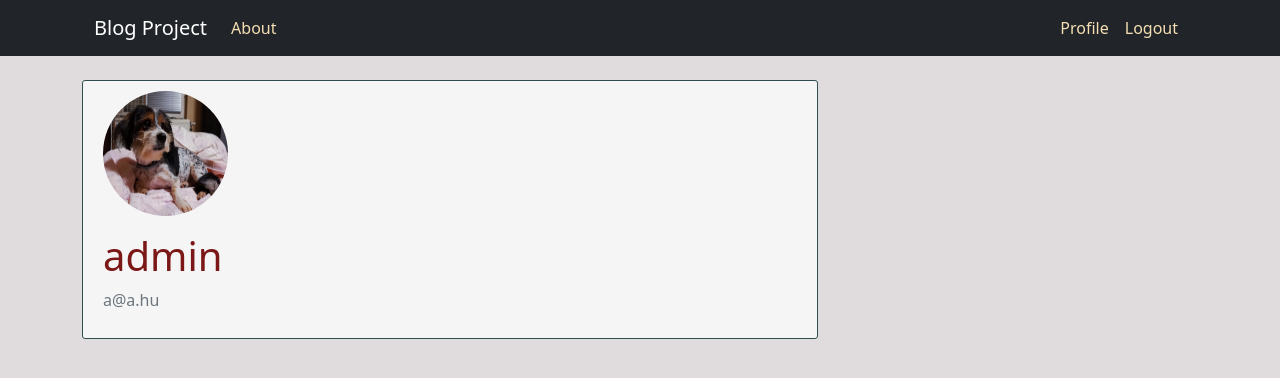
After one commit to devheki/2022_szeptember_django_ui, a Django app: page /profile/ in a window 1280 px wide. The commit adds this page. Shown: the top 378 px of the page. Run offline with Django 3.2, Linux system fonts and the light colour scheme; a user stored in the database is signed in; data comes from the database, SQL or seed files in the repository; both versions use the stored data as it was after the commit; parts of the project's set-up code (start-up, migrations or seed data) failed here and were passed over.

Commit message:
profile page

```diff
--- a/my_blog/my_blog/settings.py
+++ b/my_blog/my_blog/settings.py
@@ -135,3 +135,7 @@ CRISPY_ALLOWED_TEMPLATE_PACKS = "bootstrap5"
 CRISPY_TEMPLATE_PACK = 'bootstrap5'
 
 LOGIN_REDIRECT_URL = 'blog-home'
+LOGIN_URL = 'login'
+
+MEDIA_ROOT = os.path.join(BASE_DIR, 'media')
+MEDIA_URL = '/media/'
--- a/my_blog/my_blog/urls.py
+++ b/my_blog/my_blog/urls.py
@@ -16,15 +16,22 @@ Including another URLconf
 from django.contrib import admin
 from django.urls import path, include
 from user_registration.views import register as register_view
+from user_registration.views import profile_view
 from django.contrib.auth import views as auth_views
+from django.conf import settings
+from django.conf.urls.static import static
 
 urlpatterns = [
     path('', include('blog.urls')),
     path('admin/', admin.site.urls),
     path('register/', register_view, name="register"),
+    path('profile/', profile_view, name="profile"),
     path('login/', auth_views.LoginView.as_view(template_name='user/login.html'), name="login"),
     path('logout/', auth_views.LogoutView.as_view(template_name='user/logout.html'), name="logout"),
 ]
+
+if settings.DEBUG:
+    urlpatterns += static(settings.MEDIA_URL, document_root=settings.MEDIA_ROOT)
 
 
 """
--- a/my_blog/static/blog/main.css
+++ b/my_blog/static/blog/main.css
@@ -51,3 +51,14 @@ h1, h2, h3, h4, h5, h6 {
 .site-header .navbar-nav .nav-link:active {
     font-weight: 500;
 }
+
+.account-img {
+    height: 125px;
+    width: 125px;
+    margin-right: 20px;
+    margin-bottom: 16px;
+}
+
+.account-heading {
+    font-size: 2.5rem;
+}
--- a/my_blog/templates/base/navbar.html
+++ b/my_blog/templates/base/navbar.html
@@ -13,7 +13,7 @@
                 <!-- Navbar Right Side -->
                 <div class="navbar-nav ms-auto">
                     {% if user.is_authenticated %}
-                        <a class="nav-item nav-link" href="#">Profile</a>
+                        <a class="nav-item nav-link" href="{% url 'profile' %}">Profile</a>
                         <a class="nav-item nav-link" href="{% url 'logout' %}">Logout</a>
                     {% else %}
                         <a class="nav-item nav-link" href="{% url 'login' %}">Login</a>
--- /dev/null
+++ b/my_blog/templates/user/profile.html
@@ -0,0 +1,12 @@
+{% extends 'blog/base.html' %}
+{% block content %}
+    <div class="content-section">
+        <div class="media">
+            <img class="rounded-circle account-img" src="{{ user.profilemodel.image.url }}" width="125px", height="125px">
+            <div class="media-body">
+                <h2 class="account-heading">{{ user.username }}</h2>
+                <p class="text-secondary">{{ user.email }}</p>
+            </div>
+        </div>
+    </div>
+{% endblock content %}
--- a/my_blog/user_registration/views.py
+++ b/my_blog/user_registration/views.py
@@ -1,6 +1,9 @@
 from django.shortcuts import render, redirect
 from .forms import UserRegisterForm
 from django.contrib import messages
+from django.contrib.auth.decorators import login_required
+from .models import ProfileModel
+from django.contrib.auth.models import User
 
 # MVT - MVC (Djangoban MVT, mert a Template veszi át a Control szerepét)
 #  register oldal
@@ -16,6 +19,12 @@ def register(request):
         form = UserRegisterForm(request.POST)
         if form.is_valid():
             form.save()
+            # itt kell létrehoznom a profilt
+            username = form.cleaned_data.get('username')
+            usr_obj = User.objects.filter(username=username).first()
+
+            prof_temp = ProfileModel.objects.create(user_id=usr_obj.pk)
+
             messages.success(request, f"Your account has been created! You are able to login")
             # a login oldalra kellene irányítania
             # valamilyen visszajelzést kellene kapnom, hogy létrejött a userem
@@ -28,3 +37,8 @@ def register(request):
         'form': form
     }
     return render(request, 'user/register.html', context=context)
+
+# @login_required(login_url='login')
+@login_required
+def profile_view(request):
+    return render(request, 'user/profile.html')
```
Also changed, not shown: my_blog/db.sqlite3, my_blog/media/profile_pics/IMG_20200808_001940.jpg (added), my_blog/my_blog/media/default.jpg (renamed from my_blog/profile_pics/IMG_20200808_002015.jpg), my_blog/my_blog/media/profile_pics/IMG_20200808_002015.jpg (added).
